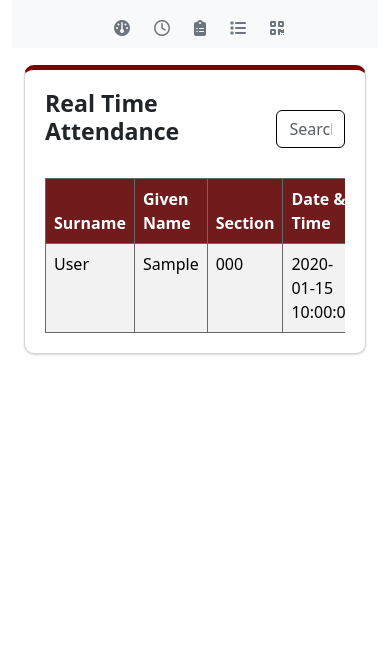
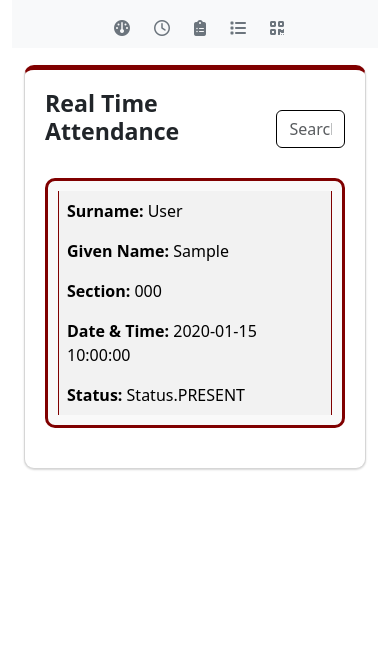
Before and after one commit to stvnmbt/pasok, a Flask app: page /realtime in a window 390 px wide. Shown: the part 66-734 px from the top of the page. Run offline with Flask 3, Linux system fonts and the light colour scheme; a user stored in the database is signed in; tables that the repository leaves empty hold one stand-in row (values such as "Sample post"); parts of the project's set-up code (start-up, migrations or seed data) failed here and were passed over; some libraries are stand-ins or nearby versions.

Commit message:
mobile version tabled list

```diff
--- a/src/templates/core/faculty/realtime.html
+++ b/src/templates/core/faculty/realtime.html
@@ -5,34 +5,52 @@
 {% endblock %}
 
 {% block body %}
+
+<style>
+
+    @media (max-width: 767px) {
+        .table-responsive {
+            overflow-x: auto;
+        }
+
+        .table thead {
+            display: none;
+        }
+
+        .table tbody tr {
+            display: block;
+            margin-bottom: 20px;
+            border: 3px solid #800000;
+            border-radius: 10px;
+            padding: 10px;
+            background-color: #f9f9f9;
+        }
+
+        .table tbody td {
+            display: block;
+            text-align: left;
+        }
+    }
+</style>
+
 <div class="d-flex align-items-center justify-content-between mb-4">
-    <h1 class="h3"><strong> Real Time Attendance</strong></h1>
+    <h1 class="h3"><strong>Real Time Attendance</strong></h1>
     <div class="input-group" style="width: 25%;">
         <input type="text" class="form-control" id="search-input" placeholder="Search.." aria-label="Search" aria-describedby="search-button"
-        style="margin-top: 15px;
-        border-color: black;" >
+        style="margin-top: 15px; border-color: black;">
     </div>
 </div>
 
-<div class="table-responsive" style="overflow-x: auto;">
-    <table class="table datatables table-bordered table-condensed table-striped p-0 m-0" style="width: 100%; border: 1px solid #696969; border-radius: 10px;">
-        <thead>
-            <tr role="row">
-                <th class="sorting_disabled" rowspan="1" colspan="1" style="background-color: #701c1c; color: white;">Surname</th>
-                <th class="sorting_disabled" rowspan="1" colspan="1" style="background-color: #701c1c; color: white;">Given Name</th>
-                <th class="sorting_disabled" rowspan="1" colspan="1" style="background-color: #701c1c; color: white;">Section</th>
-                <th class="sorting_disabled" rowspan="1" colspan="1" style="background-color: #701c1c; color: white;">Date & Time</th>
-                <th class="sorting_disabled" rowspan="1" colspan="1" style="background-color: #701c1c; color: white;">Status</th>
-            </tr>
-        </thead>
+<div class="table-responsive">
+    <table class="table table-bordered table-striped p-0 m-0">
         <tbody>
             {% for au in attendance_user %}
-            <tr role="row" style="background-color: #f9f9f9;">
-                <td>{{ au.last_name }}</td>
-                <td>{{ au.first_name }}</td>
-                <td>{{ au.section_code }}</td>
-                <td>{{ au.created }}</td>
-                <td>{{ au.attendance_status }}</td>
+            <tr role="row" class="row-to-filter" data-filter="{{ au.last_name }} {{ au.first_name }} {{ au.section_code }} {{ au.created }} {{ au.attendance_status }}">
+                <td><strong>Surname:</strong> {{ au.last_name }}</td>
+                <td><strong>Given Name:</strong> {{ au.first_name }}</td>
+                <td><strong>Section:</strong> {{ au.section_code }}</td>
+                <td><strong>Date & Time:</strong> {{ au.created }}</td>
+                <td><strong>Status:</strong> {{ au.attendance_status }}</td>
             </tr>
             {% endfor %}
         </tbody>
```
